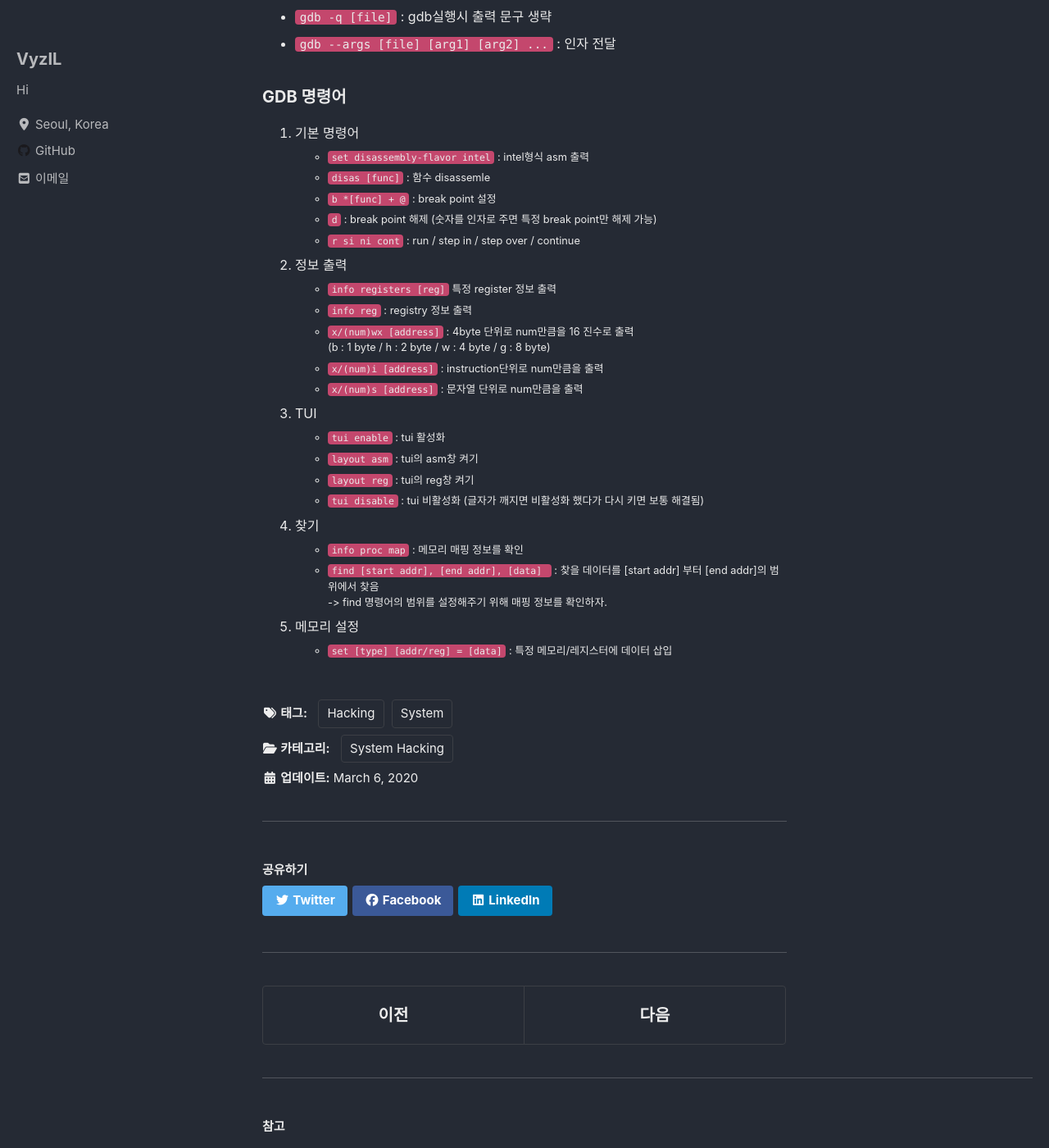
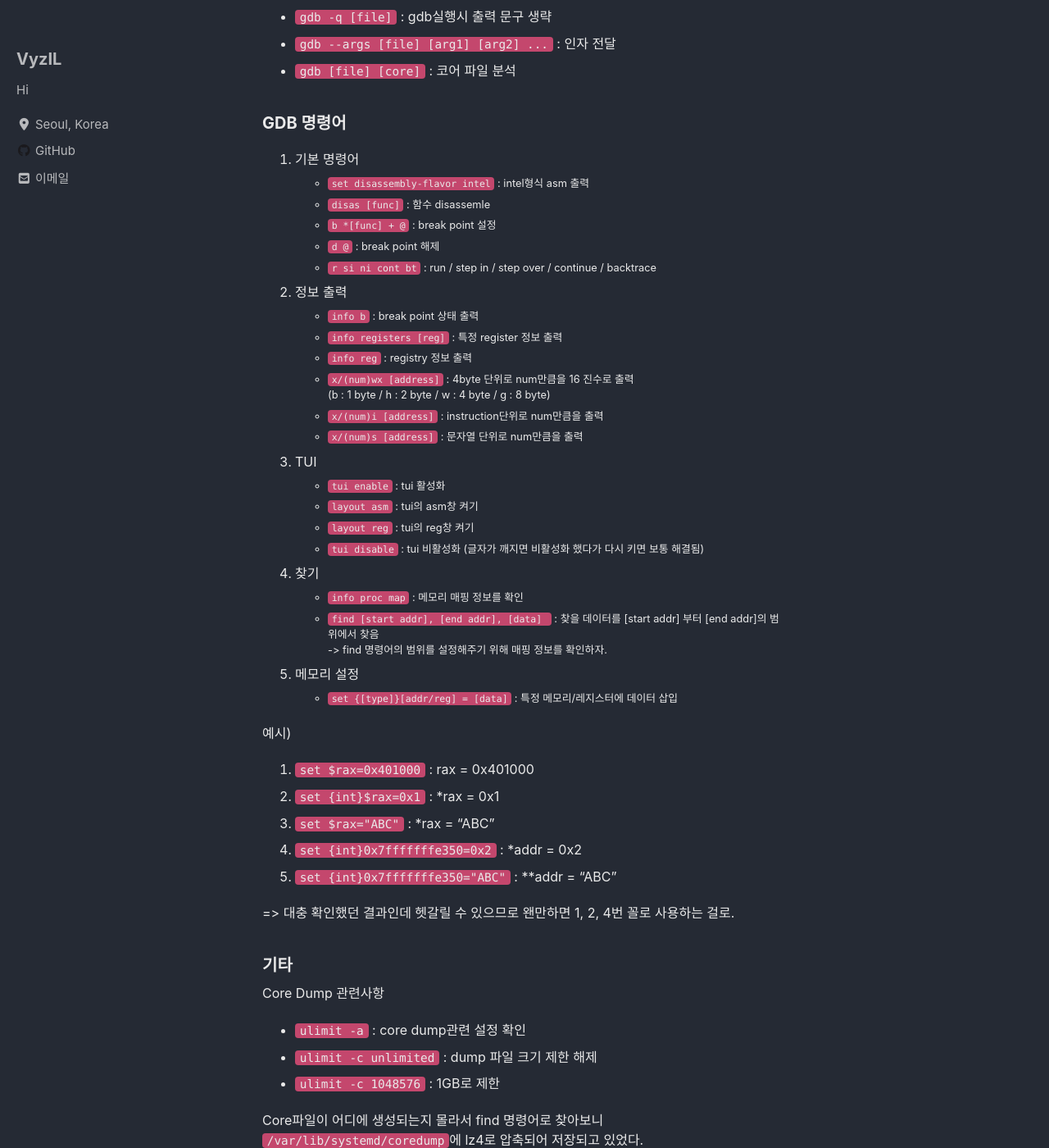
Before and after one commit to vyzil/vyzil.github.io, a Jekyll site: the page built from _posts/System_Hacking/2020-03-06-Gdb.md, in a window 1280 px wide and 1400 px high, scrolled down 289 px. Shown: the whole window at 82% size. Built offline with Jekyll 4.4.1, drawn with Linux system fonts in a browser that asks for light colours; cached includes are drawn as plain includes; nearby versions of some CDN libraries; some web fonts are replaced.

Commit message:
Update 2020-03-06-Gdb.md
Update gdb post.

```diff
--- a/_posts/System_Hacking/2020-03-06-Gdb.md
+++ b/_posts/System_Hacking/2020-03-06-Gdb.md
@@ -12,17 +12,19 @@ tags:
 ### 실행 옵션
 - `gdb -q [file]` : gdb실행시 출력 문구 생략
 - `gdb --args [file] [arg1] [arg2] ...` : 인자 전달
+- `gdb [file] [core]` : 코어 파일 분석
 
 ### GDB 명령어
 1. 기본 명령어
 - `set disassembly-flavor intel` : intel형식 asm 출력
 - `disas [func]` : 함수 disassemle
 - `b *[func] + @` : break point 설정
-- `d` : break point 해제 (숫자를 인자로 주면 특정 break point만 해제 가능)
-- `r si ni cont` : run / step in / step over / continue
+- `d @` : break point 해제
+- `r si ni cont bt` : run / step in / step over / continue / backtrace
 
 2. 정보 출력
-- `info registers [reg]` 특정 register 정보 출력
+- `info b` : break point 상태 출력
+- `info registers [reg]` : 특정 register 정보 출력
 - `info reg` : registry 정보 출력
 - `x/(num)wx [address]` : 4byte 단위로 num만큼을 16 진수로 출력 <br/>(b : 1 byte / h : 2 byte / w : 4 byte / g : 8 byte)
 - `x/(num)i [address]` : instruction단위로 num만큼을 출력
@@ -40,4 +42,21 @@ tags:
 -> find 명령어의 범위를 설정해주기 위해 매핑 정보를 확인하자.
 
 5. 메모리 설정
-- `set [type] [addr/reg] = [data]` : 특정 메모리/레지스터에 데이터 삽입
+- `set {[type]}[addr/reg] = [data]` : 특정 메모리/레지스터에 데이터 삽입
+
+예시)
+1. `set $rax=0x401000` : rax = 0x401000
+2. `set {int}$rax=0x1` : \*rax = 0x1
+3. `set $rax="ABC"` : \*rax = "ABC"
+4. `set {int}0x7fffffffe350=0x2` : \*addr = 0x2
+5. `set {int}0x7fffffffe350="ABC"` : \*\*addr = "ABC"
+
+=> 대충 확인했던 결과인데 헷갈릴 수 있으므로 왠만하면 1, 2, 4번 꼴로 사용하는 걸로.
+
+### 기타
+Core Dump 관련사항
+- `ulimit -a` : core dump관련 설정 확인
+- `ulimit -c unlimited` : dump 파일 크기 제한 해제
+- `ulimit -c 1048576` : 1GB로 제한
+
+Core파일이 어디에 생성되는지 몰라서 find 명령어로 찾아보니 `/var/lib/systemd/coredump`에 lz4로 압축되어 저장되고 있었다.
```
